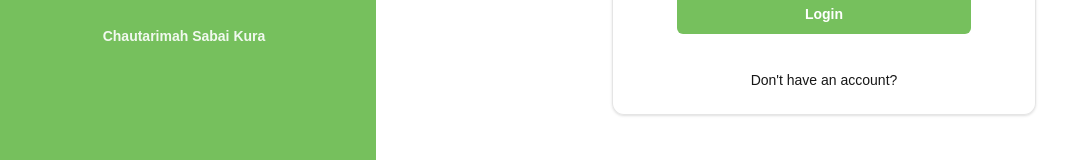
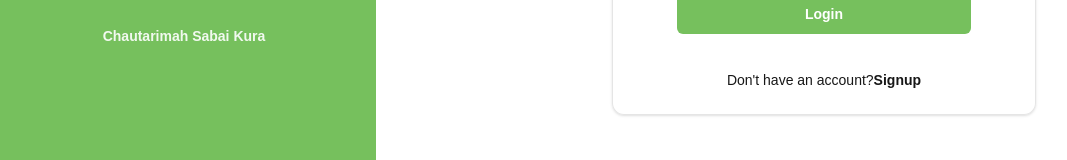
Before and after one commit to aryan123jung/ChautariKuraKani_WEB, a Next.js app in the folder frontend/: page /login in a window 1280 px wide. Shown: the part 498-658 px from the top of the page, without its empty margins (8-1075 px from the left). Built offline with nearby package versions, Linux system fonts and the light colour scheme.

Commit message:
link added to buttons

```diff
--- a/frontend/app/(auth)/_components/LoginForm.tsx
+++ b/frontend/app/(auth)/_components/LoginForm.tsx
@@ -1,3 +1,4 @@
+import Link from "next/link";
 import { Form, useForm } from "react-hook-form";
 
 
@@ -26,7 +27,9 @@
             <div className="flex justify-center py-5">
             <button className="h-10 w-full rounded-md bg-[#76C05D] text-background text-sm font-semibold hover:opacity-90 disabled:opacity-60">Login</button>
             </div>
-            <div className="text-center text-sm">Don't have an account?</div>
+            <div className="text-center text-sm">
+                Don't have an account?<Link href= "/register" className="font-semibold hover:underline">Signup</Link>
+            </div>
         </form>
         </div>
     );
--- a/frontend/app/(auth)/_components/RegisterForm.tsx
+++ b/frontend/app/(auth)/_components/RegisterForm.tsx
@@ -1,3 +1,5 @@
+import Link from "next/link";
+
 export default function RegisterForm() {
     return (
         <div className="px-10">
@@ -49,7 +51,9 @@
             <div className="flex justify-center py-5">
             <button className="h-10 w-full rounded-md bg-[#76C05D] text-background text-sm font-semibold hover:opacity-90 disabled:opacity-60">Login</button>
             </div>
-            <div className="text-center text-sm">Already have an account?</div>
+            <div className="text-center text-sm">
+                Already have an account? <Link href="/login" className="font-semibold hover:underline">Login</Link>
+            </div>
         </form>
         </div>
     );
```
